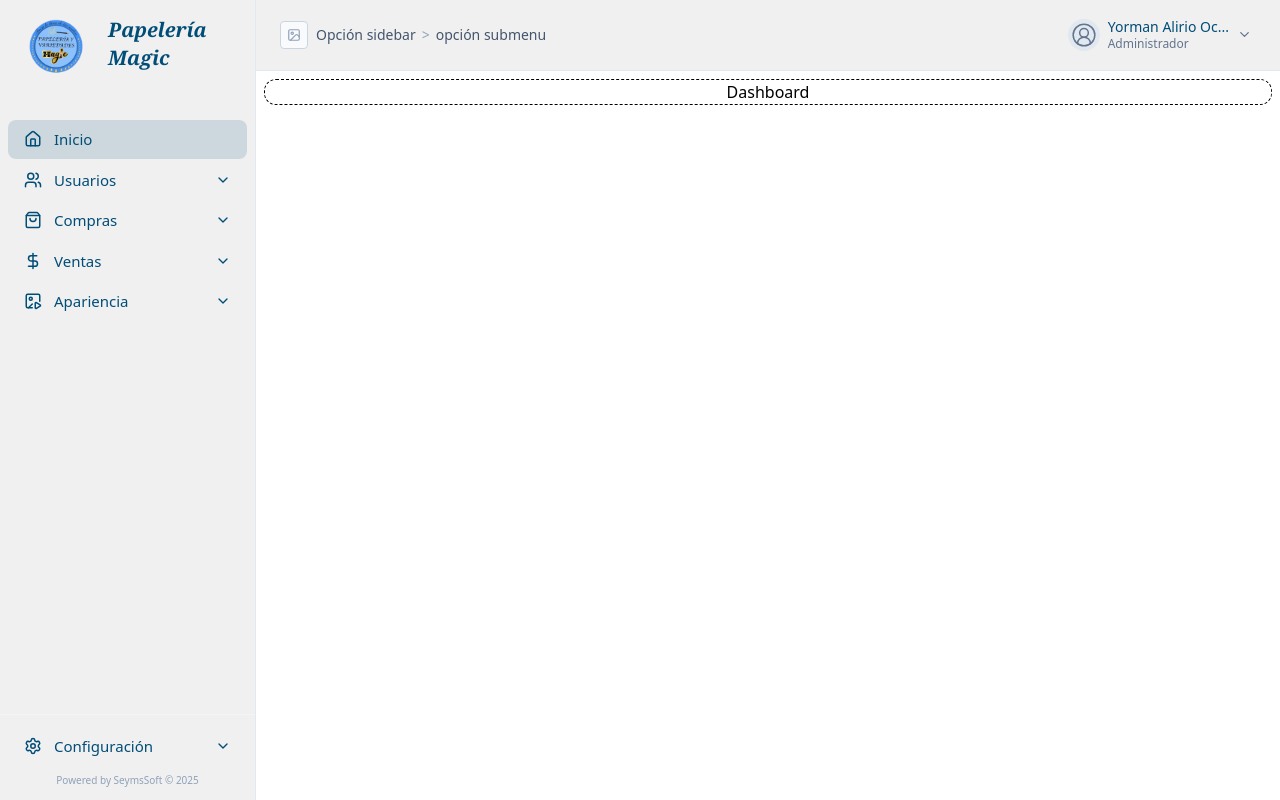
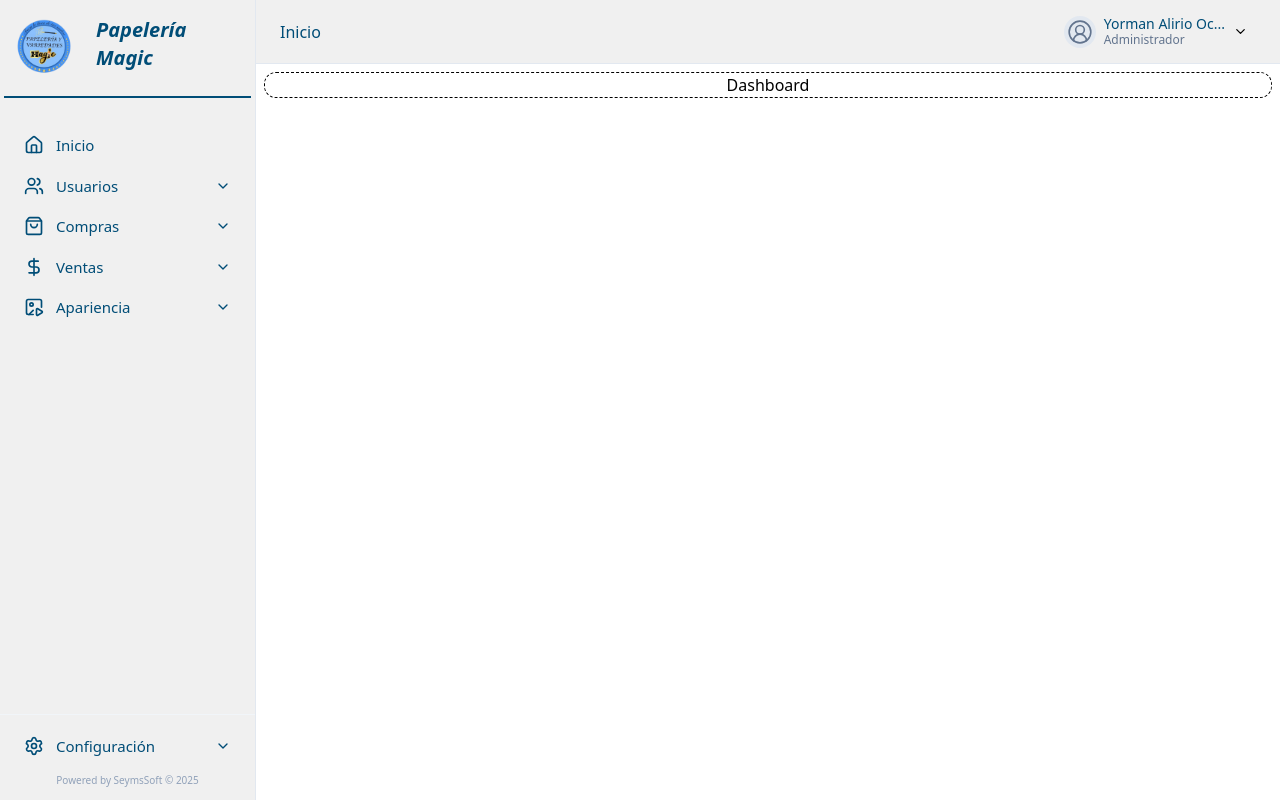
Before and after one commit to MiguelY08/proyecto_seymSoft, a React app in the folder frontend/: page /admin in a window 1280 px wide. Built offline with nearby package versions, Linux system fonts and the light colour scheme; the HTML template or start-up script is replaced by a standard one.

Commit message:
correciones

```diff
--- a/frontend/src/Features/layouts/HeaderSidebar.jsx
+++ b/frontend/src/Features/layouts/HeaderSidebar.jsx
@@ -1,9 +1,13 @@
-import { ChevronDown, ImageIcon, UserCircle2, SquarePen, LogOut } from "lucide-react";
 import { useState, useRef, useEffect } from "react";
+import { useLocation } from "react-router-dom";
+import {
+  ChevronDown,
+  UserCircle2,
+  SquarePen,
+  LogOut,
+} from "lucide-react";
 
 export default function HeaderSidebar({
-  sidebarOption = "Opción sidebar",
-  submenuOption = "opción submenu",
   user = {
     name: "Yorman Alirio Ocampo Giraldo",
     email: "yorman123@gmail.com",
@@ -11,9 +15,13 @@ export default function HeaderSidebar({
     avatarUrl: null,
   },
 }) {
+  const location = useLocation();
+  const { pathname } = location;
+
   const [menuOpen, setMenuOpen] = useState(false);
   const dropdownRef = useRef(null);
 
+  // 🔹 Cerrar dropdown si se hace click fuera
   useEffect(() => {
     function handleClickOutside(e) {
       if (dropdownRef.current && !dropdownRef.current.contains(e.target)) {
@@ -24,78 +32,90 @@ export default function HeaderSidebar({
     return () => document.removeEventListener("mousedown", handleClickOutside);
   }, []);
 
+  // 🔹 Convertir ruta a breadcrumb automático
+  const segments = pathname.split("/").filter(Boolean);
+
+  const formatText = (text) =>
+    text
+      .replace(/-/g, " ")
+      .replace(/\b\w/g, (l) => l.toUpperCase());
+
+  const moduleName = segments[1] ? formatText(segments[1]) : "Inicio";
+  const subModuleName = segments[2] ? formatText(segments[2]) : "";
+
   const shortName =
-    user.name.length > 18 ? user.name.slice(0, 16) + "..." : user.name;
+    user.name.length > 18
+      ? user.name.slice(0, 16) + "..."
+      : user.name;
 
   return (
-    <header className="w-full flex items-center justify-between px-4 sm:px-6 py-3 bg-[#F0F0F0] border-b border-slate-200 shrink-0 font-lexend">
+    <header className="w-full h-16 flex items-center justify-between px-4 md:px-6 bg-[#F0F0F0] border-b border-slate-200 font-lexend">
 
-      {/* ── Breadcrumb ────────────────────────────────── */}
-      <div className="flex items-center gap-2 text-slate-600 min-w-0">
-        <div className="w-7 h-7 rounded border border-slate-300 flex items-center justify-center bg-slate-50 shrink-0">
-          <ImageIcon size={14} className="text-slate-400" />
+      {/* ───────── Breadcrumb Responsive ───────── */}
+      <div className="flex items-center gap-2 text-[#004D77] text-sm md:text-base font-medium truncate">
+        <span className="truncate">{moduleName}</span>
+        {subModuleName && (
+          <>
+            <span className="text-slate-400 hidden sm:block">/</span>
+            <span className="truncate hidden sm:block">
+              {subModuleName}
+            </span>
+          </>
+        )}
       </div>
 
-        <span className="text-xs sm:text-sm font-medium truncate">
-          {sidebarOption}
-          <span className="mx-1.5 text-slate-400">&gt;</span>
-          {submenuOption}
-        </span>
-      </div>
-
-      {/* ── Perfil de usuario ─────────────────────────── */}
+      {/* ───────── Perfil Usuario ───────── */}
       <div className="relative" ref={dropdownRef}>
         <button
           onClick={() => setMenuOpen(!menuOpen)}
-          className="flex items-center gap-2 pl-2 pr-1 py-1.5 rounded-lg hover:bg-gray-200 transition-colors"
+          className="flex items-center gap-2 px-2 py-1.5 rounded-lg hover:bg-gray-200 transition-colors"
         >
-          {/* Avatar */}
-          <div className="w-8 h-8 rounded-full bg-slate-200 flex items-center justify-center overflow-hidden text-slate-500 shrink-0">
-            {user.avatarUrl
-              ? (
+          <div className="w-8 h-8 rounded-full bg-slate-200 flex items-center justify-center overflow-hidden text-slate-500">
+            {user.avatarUrl ? (
               <img
                 src={user.avatarUrl}
                 alt={user.name}
                 className="w-full h-full object-cover"
               />
-              )
-              : <UserCircle2 size={26} strokeWidth={1.4} />
-            }
+            ) : (
+              <UserCircle2 size={26} strokeWidth={1.5} />
+            )}
           </div>
 
-          {/* Nombre + rol (oculto en móvil pequeño) */}
-          <div className="text-left hidden sm:block">
+          {/* Nombre oculto en móvil */}
+          <div className="hidden sm:block text-left">
             <p className="text-sm font-medium text-[#004D77] leading-tight">
               {shortName}
             </p>
-            <p className="text-xs text-slate-500">{user.role}</p>
+            <p className="text-xs text-slate-500">
+              {user.role}
+            </p>
           </div>
 
           <ChevronDown
             size={15}
-            className={`text-slate-500 transition-transform duration-200 ${
+            className={`transition-transform duration-200 ${
               menuOpen ? "rotate-180" : ""
             }`}
           />
         </button>
 
-        {/* ── Dropdown ──────────────────────────────────── */}
+        {/* ───────── Dropdown Grande (EL TUYO) ───────── */}
         {menuOpen && (
-          <div className="absolute right-0 mt-2 w-64 sm:w-72 bg-white rounded-xl shadow-xl border border-slate-200 z-50 overflow-hidden">
+          <div className="absolute right-0 mt-2 w-64 sm:w-72 bg-white rounded-xl shadow-xl border border-slate-200 z-50 overflow-hidden ">
 
             {/* Cabecera dropdown */}
-            <div className="flex flex-col items-center gap-1 px-5 py-5 bg-slate-50 border-b border-slate-200">
-              <div className="w-14 h-14 rounded-full bg-slate-200 flex items-center justify-center text-slate-500 overflow-hidden mb-1">
-                {user.avatarUrl
-                  ? (
+            <div className="flex flex-col items-center gap-1 px-5 py-5 bg-slate-50 border-b border-slate-200 ">
+              <div className="w-14 h-14 rounded-full bg-slate-200 flex items-center justify-center text-slate-500 overflow-hidden mb-1 ">
+                {user.avatarUrl ? (
                   <img
                     src={user.avatarUrl}
                     alt={user.name}
                     className="w-full h-full object-cover"
                   />
-                  )
-                  : <UserCircle2 size={48} strokeWidth={1.2} />
-                }
+                ) : (
+                  <UserCircle2 size={48} strokeWidth={1.2} />
+                )}
               </div>
 
               <p className="text-sm font-semibold text-[#004D77] text-center leading-tight">
--- a/frontend/src/Features/layouts/SIdebarItem.jsx
+++ b/frontend/src/Features/layouts/SIdebarItem.jsx
@@ -1,5 +1,3 @@
-import { useState, useEffect } from "react";
-import { NavLink, useLocation } from "react-router-dom";
 import { ChevronDown } from "lucide-react";
 
 export default function SidebarItem({
@@ -7,115 +5,59 @@ export default function SidebarItem({
   label,
   href,
   children = [],
+  openItem,
+  setOpenItem,
 }) {
-  const location = useLocation();
-  const currentPath = location.pathname;
+  const hasChildren = children.length > 0;
+  const isOpen = openItem === label;
 
-  //  Activo exacto para Inicio
-  const isExactActive = href === "/" ? currentPath === "/" : false;
-
-  //  Activo normal (para items con href)
-  const isActive = href && href !== "/" && currentPath.startsWith(href);
-
-  //  Activo si algún hijo coincide
-  const isChildActive =
-    children.length > 0 &&
-    children.some((child) => currentPath.startsWith(child.href));
-
-  //  Estado final activo
-  const isItemActive = isExactActive || isActive || isChildActive;
-
-  const [open, setOpen] = useState(isChildActive);
-
-  useEffect(() => {
-    if (isChildActive) setOpen(true);
-  }, [isChildActive]);
-
-  //  Handler para items con y sin hijos
   const handleClick = () => {
-    if (children.length > 0) {
-      setOpen(!open);
+    if (hasChildren) {
+      setOpenItem(isOpen ? null : label);
     }
   };
 
-  const ItemContent = () => (
-    <>
+  return (
+    <div className="font-lexend text-[15px]">
+      {/* ITEM PADRE */}
+      <div
+        onClick={handleClick}
+        className={`flex items-center justify-between px-4 py-2 rounded-lg cursor-pointer transition-all duration-200 ${
+          isOpen
+            ? "bg-[#004D77] text-white"
+            : "text-[#004D77] hover:bg-[#004D77] hover:text-white"
+        }`}
+      >
         <div className="flex items-center gap-3">
-        <Icon size={18} />
+          {Icon && (
+           <Icon size={20} className="text-current" />
+          )}
           <span className="font-medium">{label}</span>
         </div>
-      {children.length > 0 && (
+
+        {hasChildren && (
           <ChevronDown
             size={16}
+            color={isOpen ? "white" : "#004D77"}
             className={`transition-transform duration-200 ${
-            open ? "rotate-180" : ""
+              isOpen ? "rotate-180" : ""
             }`}
           />
         )}
-    </>
-  );
-
-  return (
-    <div className="font-lexend text-[15px]">
-      {/* ITEM PRINCIPAL */}
-      {href && children.length === 0 ? (
-        // Item con link directo (sin hijos)
-        <NavLink
-          to={href}
-          className={({ isActive }) =>
-            `
-            flex items-center justify-between px-4 py-2 rounded-lg cursor-pointer
-            transition-all duration-200
-            ${
-              isActive
-                ? "bg-[#004D77]/15 text-[#004D77]"
-                : "text-[#004D77] hover:bg-[#004D77] hover:text-white"
-
-            }
-          `
-          }
-        >
-          <ItemContent />
-        </NavLink>
-      ) : (
-        // Item con hijos o sin href
-        <div
-          onClick={handleClick}
-          className={`
-            flex items-center justify-between px-4 py-2 rounded-lg cursor-pointer
-            transition-all duration-200
-            ${
-              isItemActive || open
-                ? "bg-[#004D77] text-white"
-                : "text-[#004D77] hover:bg-[#004D77] hover:text-white"
-            }
-          `}
-        >
-          <ItemContent />
       </div>
-      )}
 
       {/* SUBMENU */}
-      {open && children.length > 0 && (
-        <div className="ml-6 mt-1 flex flex-col gap-1">
+      {hasChildren && isOpen && (
+        <div className="ml-6 mt-2 flex flex-col gap-1">
           {children.map((child) => (
-            <NavLink
+            <a
               key={child.href}
-              to={child.href}
-              className={({ isActive }) =>
-                `
-                  flex items-center gap-3 px-3 py-2 rounded-md text-sm transition-all duration-200
-                  ${
-                    isActive
-                      ? "bg-[#004D77] text-white"
-                      : "text-slate-600 hover:bg-[#004D77]/10 hover:text-[#004D77]"
-                  }
-                `
-              }
+              href={child.href}
+              className="flex items-center gap-3 px-3 py-2 rounded-md text-sm transition-all duration-200 text-[#004D77] hover:bg-[#004D77]/20"
             >
-              <child.icon size={16} />
+              {child.icon && <child.icon size={18} />}
               {child.label}
-            </NavLink>
+            </a>
           ))}
         </div>
       )}
--- a/frontend/src/Features/layouts/sidebar.jsx
+++ b/frontend/src/Features/layouts/sidebar.jsx
@@ -27,7 +27,8 @@ const ADMIN_BASE = "/admin";
 
 export default function Sidebar() {
   const [isOpen, setIsOpen] = useState(false);
-  const { pathname } = useLocation(); // 🔥 Detecta ruta actual automáticamente
+  const [openItem, setOpenItem] = useState(null);
+  const { pathname } = useLocation();
 
   const navItems = [
     {
@@ -84,7 +85,7 @@ export default function Sidebar() {
 
   return (
     <>
-      {/* Botón móvil */}
+      {/* BOTÓN MÓVIL */}
       <button
         onClick={() => setIsOpen(true)}
         className="md:hidden p-3"
@@ -92,7 +93,7 @@ export default function Sidebar() {
         <Menu size={24} />
       </button>
 
-      {/* Overlay móvil */}
+      {/* OVERLAY */}
       {isOpen && (
         <div
           className="fixed inset-0 bg-black/40 z-40 md:hidden"
@@ -100,9 +101,10 @@ export default function Sidebar() {
         />
       )}
 
-      {/* Sidebar */}
+      {/* SIDEBAR */}
       <aside
         className={`
+          font-lexend
           fixed md:static top-0 left-0 z-50
           w-64 min-h-screen flex flex-col
           bg-[#F0F0F0] border-r border-slate-200
@@ -110,8 +112,8 @@ export default function Sidebar() {
           ${isOpen ? "translate-x-0" : "-translate-x-full md:translate-x-0"}
         `}
       >
-        {/* Header Logo */}
-        <div className="px-4 pt-1 pb-4 relative">
+        {/* HEADER */}
+        <div className="px-1 pt-1 pb-4 relative">
           <div className="flex items-center gap-3">
             <div className="w-20 h-20 rounded-full overflow-hidden">
               <img
@@ -122,10 +124,10 @@ export default function Sidebar() {
             </div>
 
             <div className="leading-tight">
-              <h1 className="text-xl font-serif italic text-[#004D77] font-semibold">
+              <h1 className="text-xl italic text-[#004D77] font-semibold">
                 Papelería
               </h1>
-              <h2 className="text-xl font-serif italic text-[#004D77] font-semibold">
+              <h2 className="text-xl italic text-[#004D77] font-semibold">
                 Magic
               </h2>
             </div>
@@ -138,10 +140,10 @@ export default function Sidebar() {
             <X size={20} />
           </button>
 
-          <div className="mt-2 h-2px w-full bg-[#004D77]" />
+          <div className="mt-3 h-[2px] w-full bg-[#004D77]" />
         </div>
 
-        {/* Navegación */}
+        {/* NAV */}
         <nav className="flex-1 px-2 py-3 flex flex-col gap-0.5 overflow-y-auto">
           {navItems.map((item) => (
             <SidebarItem
@@ -150,19 +152,21 @@ export default function Sidebar() {
               label={item.label}
               href={item.href}
               children={item.children ?? []}
-              activePath={pathname}
+              openItem={openItem}
+              setOpenItem={setOpenItem}
             />
           ))}
         </nav>
 
-        {/* Configuración */}
+        {/* CONFIGURACIÓN */}
         <div className="border-t border-slate-100 px-2 py-3">
           <SidebarItem
             icon={Settings}
             label="Configuración"
             href={`${ADMIN_BASE}/configuration`}
             children={configChildren}
-            activePath={pathname}
+            openItem={openItem}
+            setOpenItem={setOpenItem}
           />
 
           <p className="text-[10px] text-slate-400 text-center mt-2">
```
Lines whose indentation alone changed are shown as unchanged.
